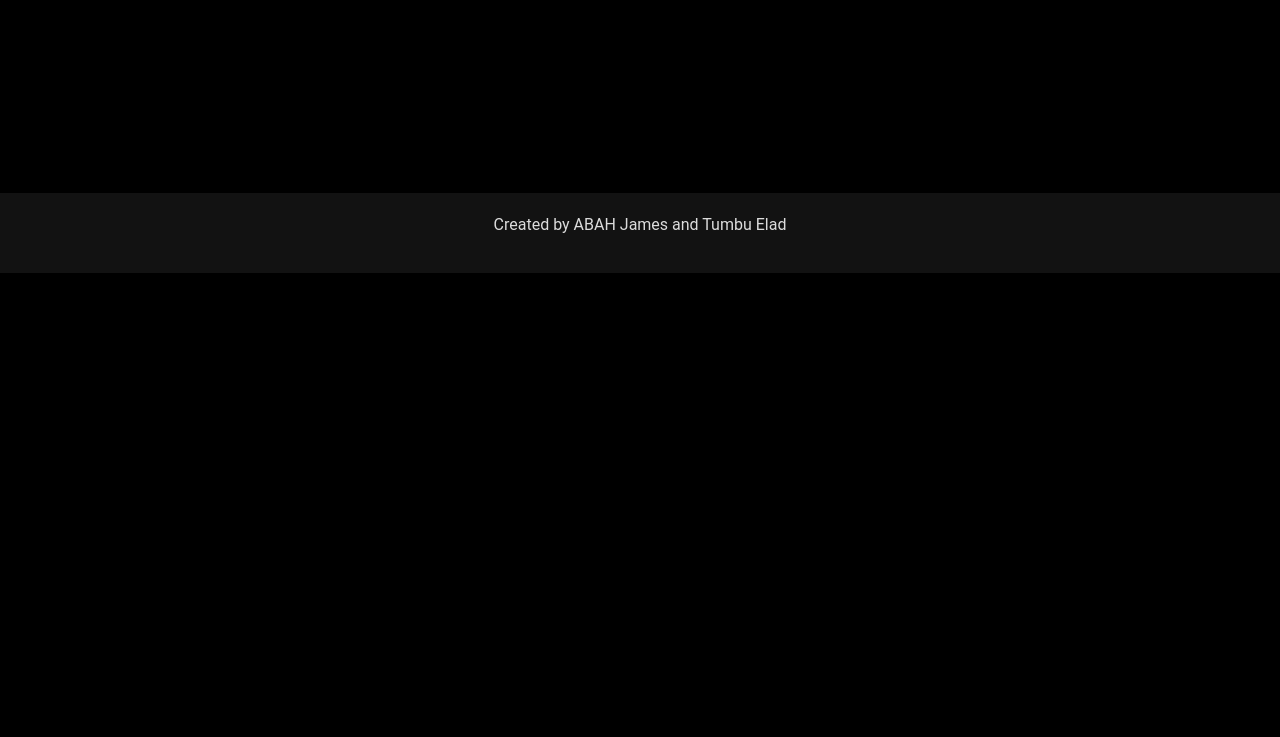
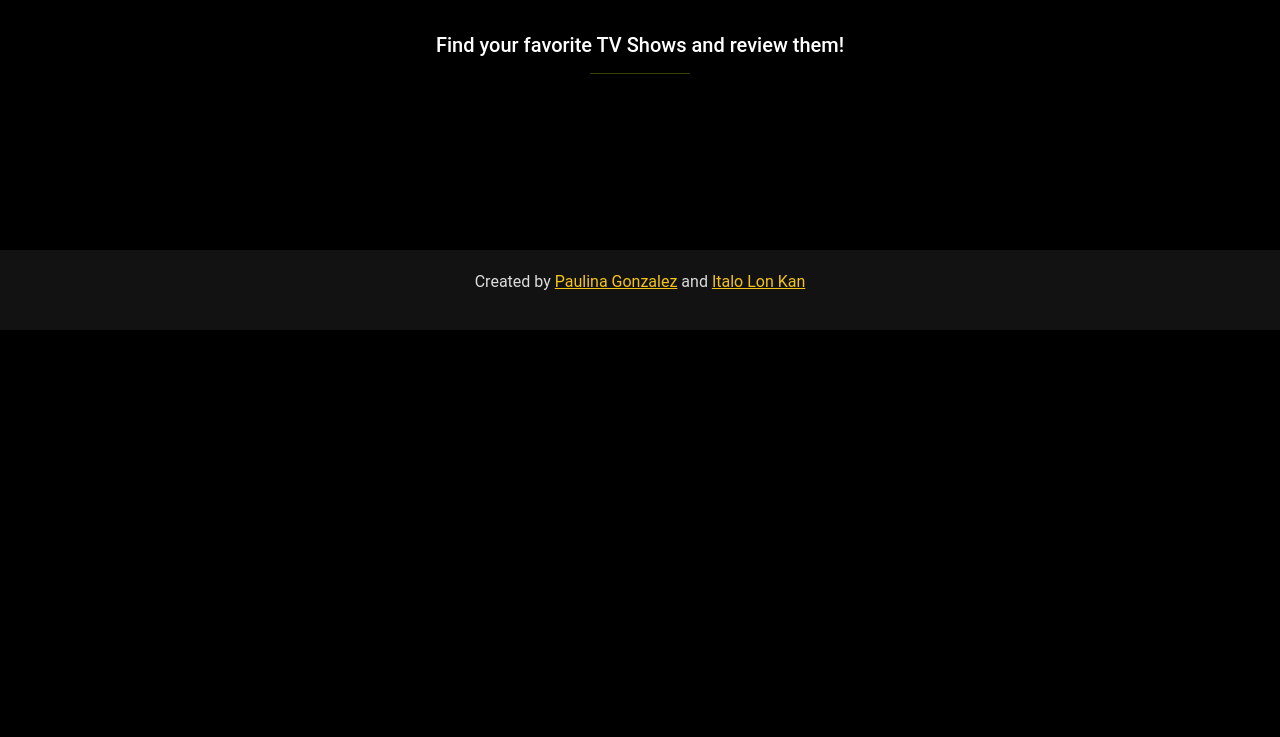
Before and after one commit to elad237/javascript-capstone, a website built with webpack: page src/index.html in a window 1280 px wide. Shown: the part 63-800 px from the top of the page. Built offline with nearby package versions, Linux system fonts and the light colour scheme; no server answers.

Commit message:
Updated the readme file, index.html and dist folder

```diff
--- a/src/index.html
+++ b/src/index.html
@@ -4,14 +4,13 @@
     <meta charset="UTF-8" />
     <meta http-equiv="X-UA-Compatible" content="IE=edge" />
     <meta name="viewport" content="width=device-width, initial-scale=1.0" />
-    <!-- Bootstrap CSS -->
     <link
       href="https://cdn.jsdelivr.net/npm/bootstrap@5.0.2/dist/css/bootstrap.min.css"
       rel="stylesheet"
       integrity="sha384-EVSTQN3/azprG1Anm3QDgpJLIm9Nao0Yz1ztcQTwFspd3yD65VohhpuuCOmLASjC"
       crossorigin="anonymous"
     />
-    <title>Webpack tutorial</title>
+    <title>JavaScript Capstone Project</title>
   </head>
   <body>
     <nav>
@@ -30,12 +29,12 @@
         </li>
       </ul>
     </nav>
+    <h1>Find your favorite TV Shows and review them!</h1>
+    <hr class="line">
     <section class="cards-container"></section>
     <footer>
-      <p>Created by ABAH James and Tumbu Elad</p>
+      <p>Created by <span><a href="https://github.com/paulinagonzalezc">Paulina Gonzalez</a></span> and <span><a href="https://github.com/storres20">Italo Lon Kan</a></span></p>
     </footer>
-
-    <!-- Bootstrap JS -->
     <script
       src="https://cdn.jsdelivr.net/npm/bootstrap@5.0.2/dist/js/bootstrap.bundle.min.js"
       integrity="sha384-MrcW6ZMFYlzcLA8Nl+NtUVF0sA7MsXsP1UyJoMp4YLEuNSfAP+JcXn/tWtIaxVXM"
--- a/src/index.js
+++ b/src/index.js
@@ -11,7 +11,7 @@ const displaySeries = async (number) => {
       for (let i = 0; i < number; i += 1) {
         const cardsContainer = document.querySelector('.cards-container');
         cardsContainer.innerHTML += `<div class="card">
-            <img src="${data[i].image.medium}" alt="Sample photo" class="card-image" />
+            <img src="${data[i].image.original}" alt="Sample photo" class="card-image" />
             <div class="series-title">${data[i].name}</div>
             <div class="heart" id="like-${data[i].id}">♥</div>
             <div class="likes" id=${data[i].id}>0 likes</div>
@@ -20,9 +20,7 @@ const displaySeries = async (number) => {
             </div>
         </div>
         `;
-        // itemsCounter(cardsContainer);
       }
-      // itemsCounter(data);
     });
 };
 
@@ -32,7 +30,6 @@ const setLikes = async () => {
   const likeDiv = document.querySelectorAll('.likes');
   const likes = await fetchLikes();
   for (let i = 0; i < likeDiv.length; i += 1) {
-    // const id = likeDiv[i].id;
     const { id } = likeDiv[i];
     for (let j = 0; j < likes.length; j += 1) {
       if (likes[j].item_id === id) {
@@ -59,9 +56,6 @@ const setUpPage = async () => {
   setLikes();
 };
 
-// setUpPage();
-
-// Add comments
 comments(15);
 
 setUpPage();
--- a/src/modules/comments/comments.js
+++ b/src/modules/comments/comments.js
@@ -54,7 +54,6 @@ const comments = async (number) => {
     if (e.target.classList.contains('btnComment')) {
       // ID object
       const id = e.target.name;
-      // console.log(id);
       // Show Comments when just show modal
       showComment(id, url);
     }
--- a/src/style.css
+++ b/src/style.css
@@ -13,6 +13,22 @@ nav {
   height: auto;
   align-items: center;
   background-color: #121212;
+}
+
+h1 {
+  color: white;
+  text-align: center;
+  font-size: 20px;
+  margin-top: 40px;
+}
+
+.line {
+  color: yellow;
+  width: 100px;
+  text-align: center;
+  margin-left: auto;
+  margin-right: auto;
+  height: 10px;
 }
 
 .primary-nav {
@@ -64,7 +80,7 @@ footer {
   flex-wrap: wrap;
   gap: 30px;
   justify-content: center;
-  padding: 100px;
+  padding: 60px 100px 100px 100px;
 }
 
 .card {
@@ -136,3 +152,7 @@ footer {
   display: flex;
   flex-direction: column;
 }
+
+a {
+  color: #f4c518;
+}
```
Also changed, not shown: src/test/itemsCounter.test.js (added, +83 -0 lines), README.md, dist/index.html, dist/main.js.
